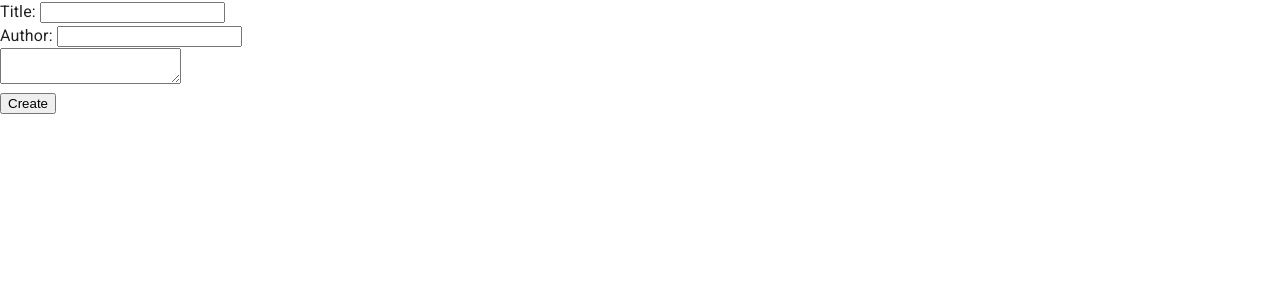
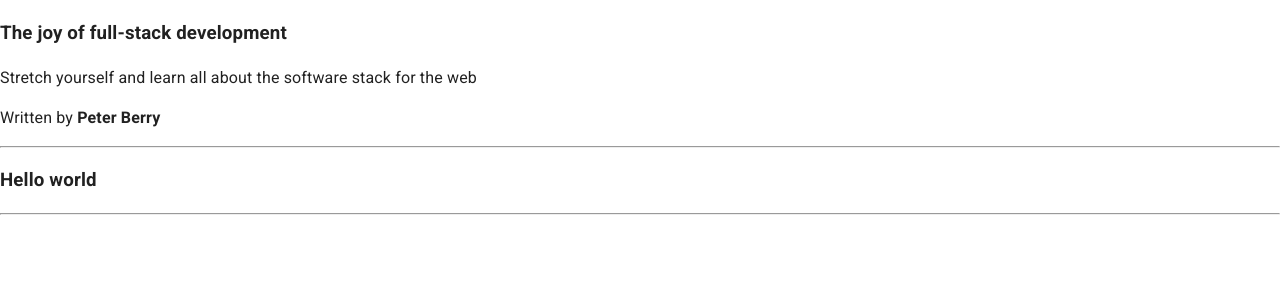
Before and after one commit to pwcberry/modern-fullstack-react-projects, a React (Vite) app in the folder front-end/: page / in a window 1280 px wide. Shown: the top 300 px of the page. Built offline with nearby package versions, Linux system fonts and the light colour scheme.

Commit message:
Add PostList component

```diff
--- a/front-end/src/App.tsx
+++ b/front-end/src/App.tsx
@@ -1,8 +1,19 @@
-import CreatePost from "./component/CreatePost.tsx";
+import PostList from "./component/PostList";
+import type { Post } from "./types";
+
+const posts: Post[] = [
+  {
+    _id: "1",
+    title: "The joy of full-stack development",
+    contents: "Stretch yourself and learn all about the software stack for the web",
+    author: "Peter Berry",
+  },
+  { _id: "2", title: "Hello world" },
+];
 
 function App() {
   return (
-    <CreatePost />
+    <PostList posts={posts} />
   );
 }
 
--- /dev/null
+++ b/front-end/src/component/PostList.tsx
@@ -0,0 +1,20 @@
+import { Fragment } from "react";
+import PostView from "./Post";
+import type { Post } from "../types";
+
+interface ListPropTypes {
+  posts: Post[];
+}
+
+export default function PostList({ posts = [] }: ListPropTypes) {
+  return (
+    <div>
+      {posts.map(post => (
+        <Fragment key={post._id}>
+          <PostView {...post} />
+          <hr />
+        </Fragment>
+      ))}
+    </div>
+  );
+}
--- /dev/null
+++ b/front-end/src/types.ts
@@ -0,0 +1,6 @@
+export type Post = {
+  _id: string;
+  title: string;
+  contents?: string;
+  author?: string;
+};
```
